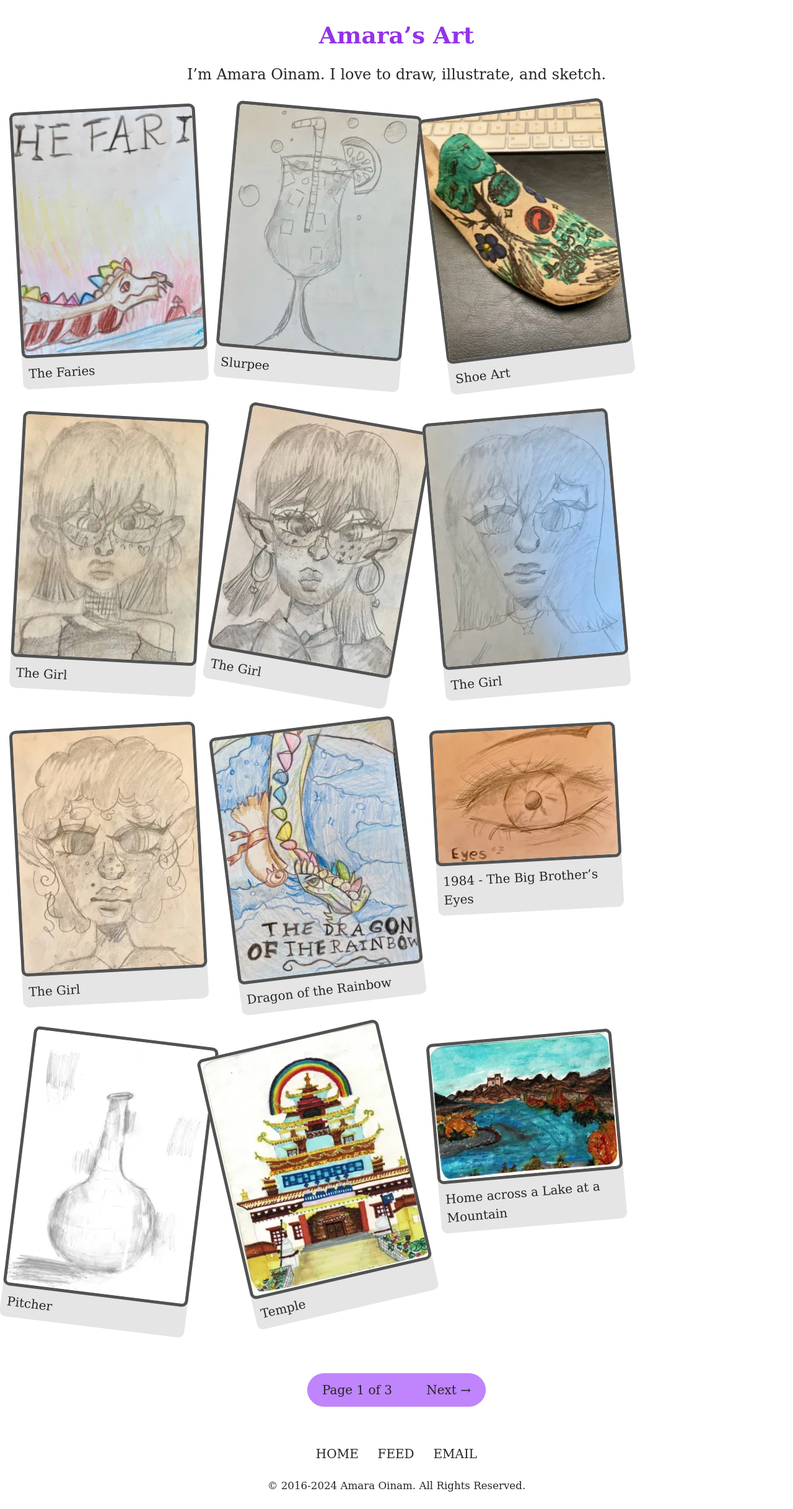
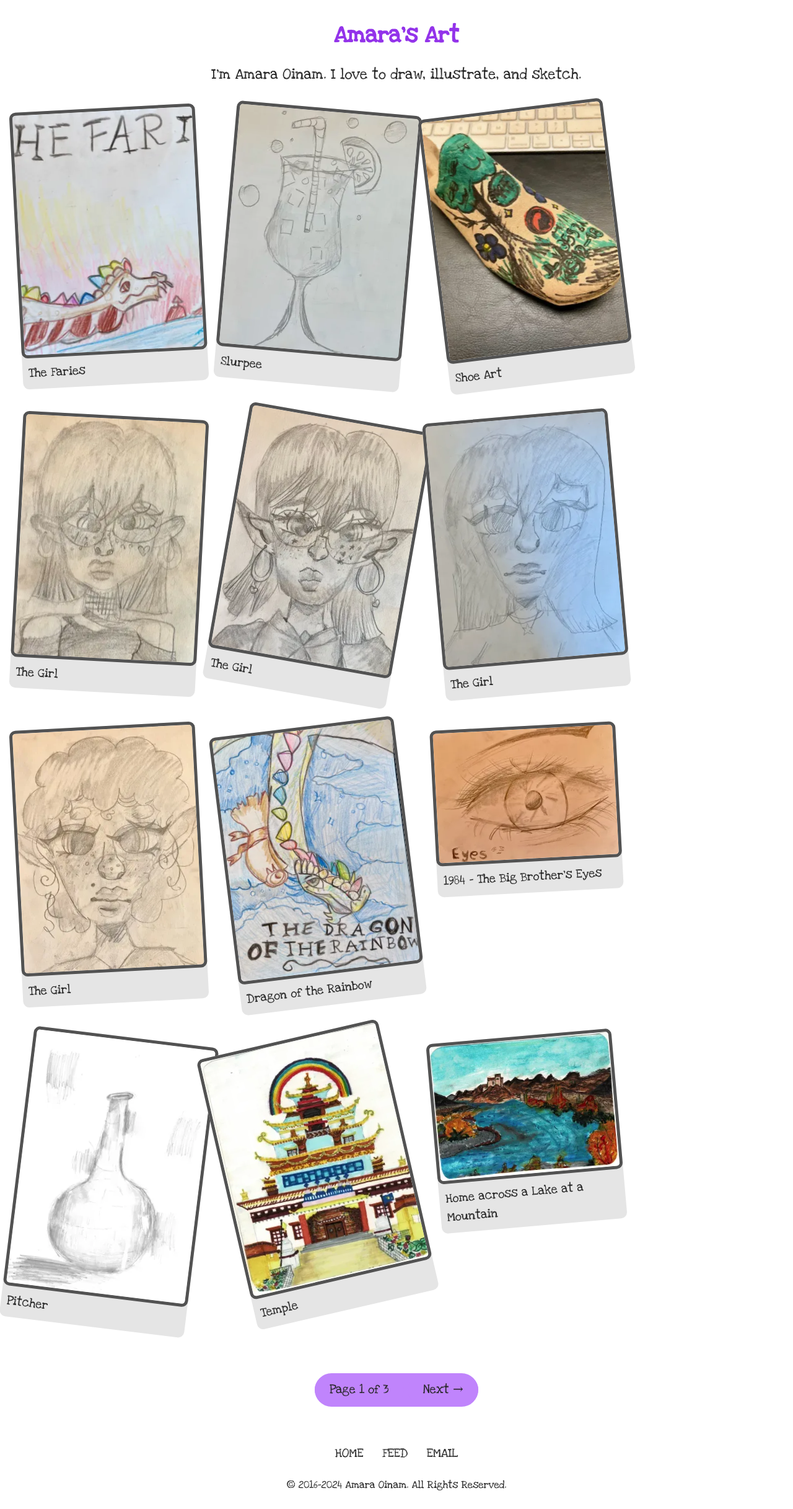
Before and after one commit to oinam/amara.oinam.art, a Jekyll site: the page built from index.html, in a window 1280 px wide. Shown: the whole page at 62% size. Built offline with Jekyll 4.4.1, drawn with Linux system fonts in a browser that asks for light colours; some web fonts are replaced; the list of posts is cut into pages by our own code.

Commit message:
Styles Separate. Fonts self-hosted.

```diff
--- a/_includes/styles.html
+++ /dev/null
@@ -1,10 +0,0 @@
-{%- capture include_to_scssify -%}
-
-  {% include css/config.css %}
-  {% include css/reset.css %}
-  {% include css/base.css %}
-  {% include css/layout.css %}
-  {% include css/post.css %}
-
-{%- endcapture -%}
-{{- include_to_scssify | scssify | strip_newlines  -}}
--- a/_layouts/default.html
+++ b/_layouts/default.html
@@ -23,11 +23,11 @@
 <meta name="msapplication-TileColor" content="#da532c">
 <meta name="theme-color" content="#fafafa">
 
-<link rel="preconnect" href="https://fonts.googleapis.com">
-<link rel="preconnect" href="https://fonts.gstatic.com" crossorigin>
-<link href="https://fonts.googleapis.com/css2?family=Love+Ya+Like+A+Sister&display=swap" rel="stylesheet">
+{% assign cacheBust = site.time | date:'?v=%Y%b%d' %}
+<link rel="stylesheet" href="{{ "/styles.css" | relative_url | append: cacheBust }}">
 
-<style type="text/css">{% include styles.html %}</style>
+<link rel="preload" href="/static/fonts/loveyalikeasister-regular.woff2" as="font" type="font/woff2" crossorigin="">
+<link rel="preload" href="/static/fonts/loveyalikeasister-regular.woff" as="font" type="font/woff" crossorigin="">
 <link rel="alternate" type="application/rss+xml" title="{{ site.title }}" href="{{ site.url }}/feed.xml">
 
 {% include analytics-posthog.html %}
--- /dev/null
+++ b/styles.css
@@ -0,0 +1,15 @@
+---
+---
+@charset "UTF-8";
+
+{%- capture include_to_scssify -%}
+
+{% include css/fonts.css %}
+{% include css/config.css %}
+{% include css/reset.css %}
+{% include css/base.css %}
+{% include css/layout.css %}
+{% include css/post.css %}
+
+{%- endcapture -%}
+{{- include_to_scssify | scssify | strip_newlines -}}
```
Also changed, not shown: _includes/css/fonts.css (added, +8 -0 lines), index.html (+3 -5 lines), static/fonts/loveyalikeasister-regular.woff (added), static/fonts/loveyalikeasister-regular.woff2 (added).
